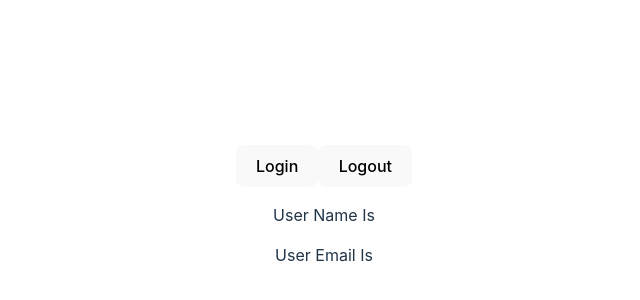
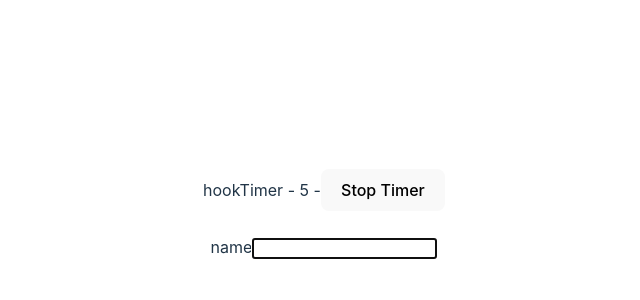
Before and after one commit to liar88828/tutor-react-typescipt, a React (Vite) app: page / in a window 1280 px wide. Shown: the part 186-486 px from the top of the page, without its empty margins (316-956 px from the left). Built offline with nearby package versions, Linux system fonts and the light colour scheme.

Commit message:
16 useRef hook

```diff
--- a/src/App.tsx
+++ b/src/App.tsx
@@ -2,14 +2,16 @@
 import User from './components/eps15/context/User'
 import { UserContextProvider } from './components/eps15/context/UserContext'
 import './style/App.css'
+import MutableRef from './components/eps16/ref/MutableRef';
+import DomRef from './components/eps16/ref/DomRef';
 
 function App() {
 
 	return (
 		<>
-			<UserContextProvider>
-				<User />
-			</UserContextProvider>
+			<MutableRef/>
+			<br />
+			<DomRef/>
 		</>
 	)
 }
--- /dev/null
+++ b/src/components/eps16/ref/DomRef.tsx
@@ -0,0 +1,23 @@
+import { useEffect, useRef } from 'react'
+
+const DomRef = () => {
+    // const inputRef = useRef<HTMLInputElement>(null)
+    const inputRef = useRef<HTMLInputElement>(null!)
+
+
+    useEffect(() => {
+        // inputRef.current?.focus()
+        inputRef.current.focus()
+    }, [])
+
+    return (
+        <div>
+            <label >
+                name
+                <input type="text" ref={inputRef} />
+            </label>
+        </div>
+    )
+}
+
+export default DomRef
--- /dev/null
+++ b/src/components/eps16/ref/MutableRef.tsx
@@ -0,0 +1,31 @@
+import { useState, useRef, useEffect } from 'react';
+
+const MutableRef = () => {
+    const [timer, setTimer] = useState(0)
+    const intervalRef = useRef<number | null>(null)
+
+    const stopTimer = () => {
+        if (intervalRef.current) {
+            return window.clearInterval(intervalRef.current)
+        }
+    }
+
+    useEffect(() => {
+        intervalRef.current = window.setInterval(() => {
+            setTimer((timer) => timer + 1)
+        }, 1000)
+        return () => {
+            stopTimer()
+        }
+    }, [])
+
+
+    return (
+        <div>
+            hookTimer - {timer} -
+            <button onClick={() => stopTimer()}>Stop Timer</button>
+        </div>
+    )
+}
+
+export default MutableRef
```
